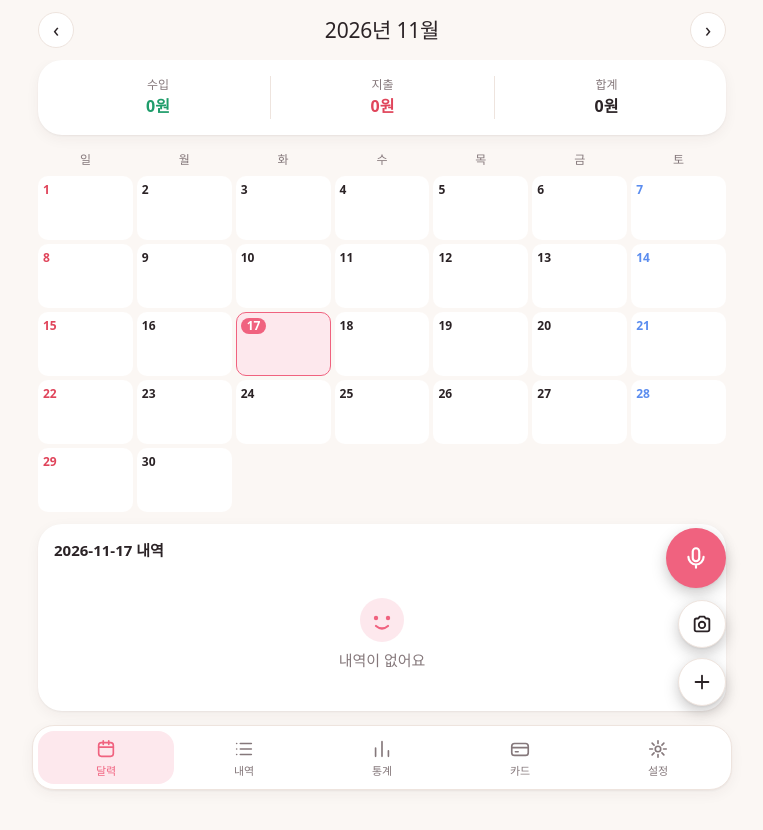
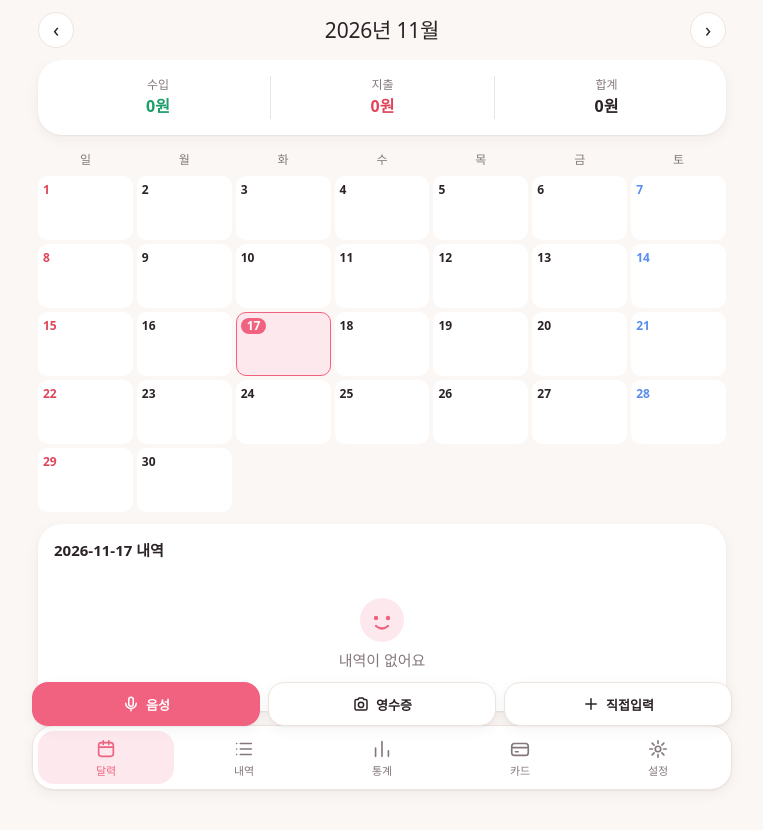
Before and after one commit to woooore/spend_money, a plain HTML site: page index.html in a window 1280 px wide. Shown: the whole page, without its empty margins (258-1021 px from the left). Drawn offline with Linux system fonts and the light colour scheme; a web font is replaced by a local one.

Commit message:
음성·영수증·직접입력 버튼을 하단 가로 배치로 변경

```diff
--- a/index.html
+++ b/index.html
@@ -29,9 +29,11 @@
   <div id="tab-settings" class="tab"></div>
 </main>
 
-<button id="micBtn" aria-label="음성으로 입력"><svg viewBox="0 0 24 24"><rect x="9" y="3" width="6" height="12" rx="3"/><path d="M5 11a7 7 0 0 0 14 0M12 18v3"/></svg></button>
-<button id="photoBtn" aria-label="영수증 사진 올리기"><svg viewBox="0 0 24 24"><path d="M4 8a2 2 0 0 1 2-2h2l1.5-2h5L16 6h2a2 2 0 0 1 2 2v10a2 2 0 0 1-2 2H6a2 2 0 0 1-2-2Z"/><circle cx="12" cy="13" r="3.5"/></svg></button>
-<button id="addBtn" aria-label="직접 입력"><svg viewBox="0 0 24 24"><path d="M12 5v14M5 12h14"/></svg></button>
+<div id="fabBar">
+  <button id="micBtn" aria-label="음성으로 입력"><svg viewBox="0 0 24 24"><rect x="9" y="3" width="6" height="12" rx="3"/><path d="M5 11a7 7 0 0 0 14 0M12 18v3"/></svg><span>음성</span></button>
+  <button id="photoBtn" aria-label="영수증 사진 올리기"><svg viewBox="0 0 24 24"><path d="M4 8a2 2 0 0 1 2-2h2l1.5-2h5L16 6h2a2 2 0 0 1 2 2v10a2 2 0 0 1-2 2H6a2 2 0 0 1-2-2Z"/><circle cx="12" cy="13" r="3.5"/></svg><span>영수증</span></button>
+  <button id="addBtn" aria-label="직접 입력"><svg viewBox="0 0 24 24"><path d="M12 5v14M5 12h14"/></svg><span>직접입력</span></button>
+</div>
 <input type="file" id="receiptFile" accept="image/*" style="display:none">
 
 <nav>
--- a/style.css
+++ b/style.css
@@ -32,7 +32,7 @@
 *{box-sizing:border-box;-webkit-tap-highlight-color:transparent}
 body{margin:0 auto;max-width:720px;background:var(--bg);color:var(--txt);
   font-family:'Pretendard Variable','Pretendard','Malgun Gothic',system-ui,sans-serif;
-  font-size:15px;line-height:1.45;padding-bottom:108px;font-variant-numeric:tabular-nums}
+  font-size:15px;line-height:1.45;padding-bottom:136px;font-variant-numeric:tabular-nums}
 b{font-weight:650}
 
 /* ── 헤더 / 요약 ───────────────────────────── */
@@ -94,15 +94,12 @@ nav button{flex:1;border:0;background:none;padding:7px 0 6px;cursor:pointer;colo
   display:flex;flex-direction:column;align-items:center;gap:2px;font-size:11px;font-weight:500}
 nav button svg{width:22px;height:22px;stroke:currentColor;fill:none;stroke-width:1.8;stroke-linecap:round;stroke-linejoin:round}
 nav button.on{color:var(--accent);background:var(--accent-soft)}
-#micBtn,#photoBtn,#addBtn{position:fixed;right:max(16px,calc(50% - 344px));border:0;border-radius:50%;cursor:pointer;z-index:7;box-shadow:var(--shadow),0 6px 16px rgba(0,0,0,.18);display:flex;align-items:center;justify-content:center}
-#micBtn svg,#photoBtn svg,#addBtn svg{stroke:currentColor;fill:none;stroke-width:2;stroke-linecap:round;stroke-linejoin:round}
-#micBtn{bottom:212px;width:60px;height:60px;background:var(--accent);color:var(--accent-ink)}
-#micBtn svg{width:26px;height:26px}
+#fabBar{position:fixed;bottom:74px;left:10px;right:10px;max-width:700px;margin:auto;display:flex;gap:8px;z-index:7}
+#micBtn,#photoBtn,#addBtn{flex:1;height:44px;border:1px solid var(--line);border-radius:16px;background:var(--surface);color:var(--txt);cursor:pointer;box-shadow:var(--shadow);display:flex;align-items:center;justify-content:center;gap:6px;font-family:inherit;font-size:13px;font-weight:600}
+#micBtn svg,#photoBtn svg,#addBtn svg{width:18px;height:18px;stroke:currentColor;fill:none;stroke-width:2;stroke-linecap:round;stroke-linejoin:round;flex:none}
+#micBtn{background:var(--accent);color:var(--accent-ink);border-color:transparent}
 #micBtn.rec{animation:pulse 1.1s infinite}
-#photoBtn{bottom:152px;width:48px;height:48px;background:var(--surface);color:var(--txt);border:1px solid var(--line)}
-#photoBtn svg{width:22px;height:22px}
-#addBtn{bottom:94px;width:48px;height:48px;background:var(--surface);color:var(--txt);border:1px solid var(--line)}
-#addBtn svg{width:22px;height:22px}
+#micBtn:active,#photoBtn:active,#addBtn:active{transform:scale(.97)}
 @keyframes pulse{50%{box-shadow:0 0 0 14px color-mix(in srgb,var(--accent) 25%,transparent)}}
 
 /* ── 모달 / 토스트 ─────────────────────────── */
@@ -110,7 +107,7 @@ nav button.on{color:var(--accent);background:var(--accent-soft)}
 #modal.hidden,#toast.hidden{display:none}
 #modalBox{background:var(--bg);width:100%;max-width:720px;border-radius:var(--r-l) var(--r-l) 0 0;padding:var(--s5) var(--s4) var(--s4);max-height:92vh;overflow:auto;animation:up .22s ease-out}
 @keyframes up{from{transform:translateY(32px);opacity:.4}}
-#toast{position:fixed;bottom:120px;left:50%;transform:translateX(-50%);background:var(--txt);color:var(--bg);padding:var(--s3) var(--s4);border-radius:var(--r-m);z-index:30;font-size:13px;max-width:92%;box-shadow:var(--shadow)}
+#toast{position:fixed;bottom:132px;left:50%;transform:translateX(-50%);background:var(--txt);color:var(--bg);padding:var(--s3) var(--s4);border-radius:var(--r-m);z-index:30;font-size:13px;max-width:92%;box-shadow:var(--shadow)}
 #toast .chip{margin-left:var(--s2);background:transparent;color:var(--bg);border-color:var(--faint)}
 
 /* ── 폼 ────────────────────────────────────── */
```
